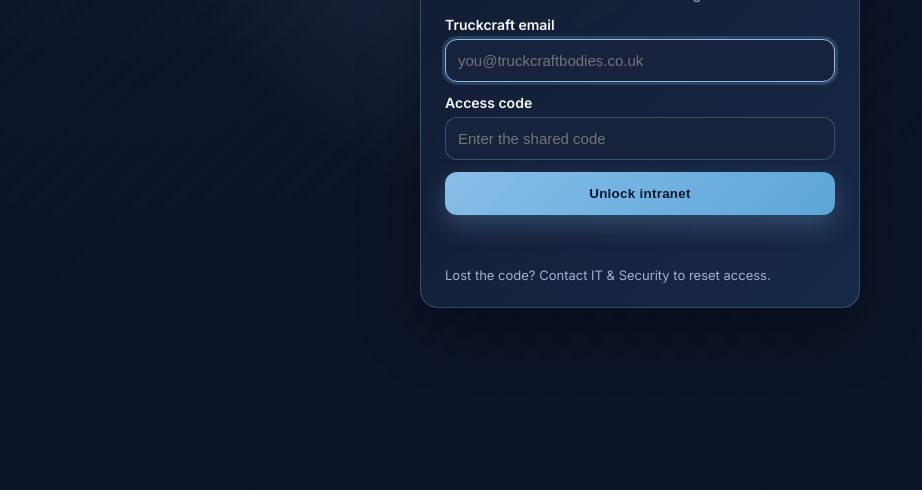
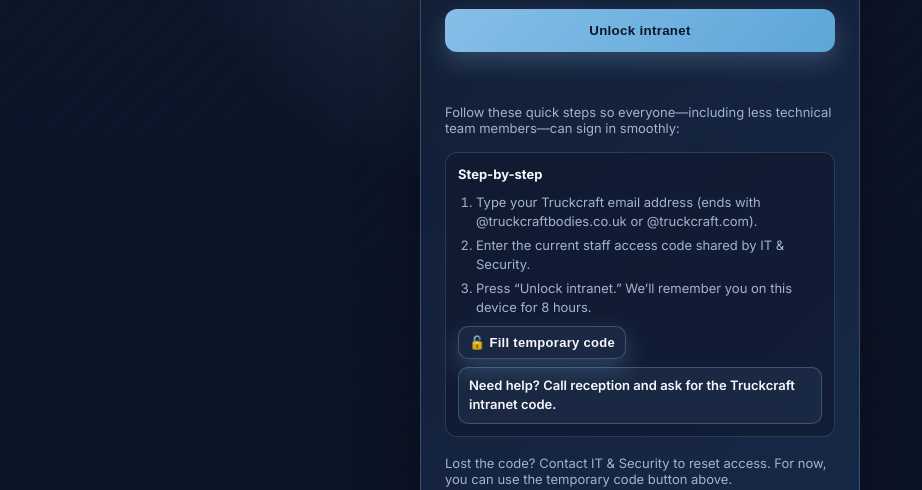
Before and after one commit to JWA06/Intranet-, a plain HTML site: page index.html in a window 1280 px wide. Shown: the part 310-800 px from the top of the page, without its empty margins (0-922 px from the left). Drawn offline with nearby package versions, Linux system fonts and the light colour scheme.

Commit message:
Update index.html

```diff
--- a/index.html
+++ b/index.html
@@ -1,4 +1,4 @@
-<!DOCTYPE html>
+!DOCTYPE html>
 <html lang="en">
 <head>
   <meta charset="UTF-8" />
@@ -117,6 +117,30 @@
       gap: 12px;
     }
 
+    .gate .steps {
+      background: rgba(17, 27, 48, 0.7);
+      border: 1px solid rgba(135, 190, 232, 0.2);
+      border-radius: 12px;
+      padding: 12px;
+      margin-top: 4px;
+      color: var(--muted);
+      font-size: 13px;
+      line-height: 1.5;
+    }
+
+    .gate .steps strong {
+      color: var(--text);
+    }
+
+    .gate .step-list {
+      padding-left: 18px;
+      margin: 8px 0 0;
+    }
+
+    .gate .step-list li {
+      margin: 4px 0;
+    }
+
     .gate label {
       display: grid;
       gap: 6px;
@@ -170,6 +194,32 @@
       font-size: 13px;
       color: var(--muted);
       margin: 6px 0 0;
+    }
+
+    .gate .helper-actions {
+      display: flex;
+      flex-wrap: wrap;
+      gap: 8px;
+      margin-top: 8px;
+    }
+
+    .gate .chip {
+      border: 1px solid rgba(135, 190, 232, 0.3);
+      background: rgba(135, 190, 232, 0.08);
+      color: var(--text);
+      padding: 8px 10px;
+      border-radius: 10px;
+      font-weight: 600;
+      cursor: pointer;
+      display: inline-flex;
+      align-items: center;
+      gap: 6px;
+      transition: border-color 0.15s ease, background 0.15s ease;
+    }
+
+    .gate .chip:hover {
+      border-color: var(--accent);
+      background: rgba(135, 190, 232, 0.14);
     }
 
     .page {
@@ -458,7 +508,20 @@
         </label>
         <button type="submit">Unlock intranet</button>
         <div class="error" id="gate-error" role="alert"></div>
-        <div class="helper">Lost the code? Contact IT &amp; Security to reset access.</div>
+        <div class="helper">Follow these quick steps so everyone—including less technical team members—can sign in smoothly:</div>
+        <div class="steps" aria-live="polite">
+          <strong>Step-by-step</strong>
+          <ol class="step-list">
+            <li>Type your Truckcraft email address (ends with @truckcraftbodies.co.uk or @truckcraft.com).</li>
+            <li>Enter the current staff access code shared by IT &amp; Security.</li>
+            <li>Press “Unlock intranet.” We’ll remember you on this device for 8 hours.</li>
+          </ol>
+          <div class="helper-actions">
+            <button type="button" class="chip" id="fill-default-code" aria-label="Fill the temporary access code">🔓 Fill temporary code</button>
+            <span class="chip" aria-live="polite">Need help? Call reception and ask for the Truckcraft intranet code.</span>
+          </div>
+        </div>
+        <div class="helper">Lost the code? Contact IT &amp; Security to reset access. For now, you can use the temporary code button above.</div>
       </form>
     </div>
   </div>
@@ -640,6 +703,7 @@
     const SESSION_KEY = 'tcb_staff_session';
     const SESSION_TTL = 8 * 60 * 60 * 1000; // 8 hours
     const ACCESS_CODE_HASH = '291c82c92e1c903d74ba42ace63d9d51ac416f092b1e27cf0584a26942e6e990';
+    const DEFAULT_CODE = 'premium-in-every-sense';
     const allowedDomains = ['truckcraftbodies.co.uk', 'truckcraft.com'];
 
     const gateEl = document.getElementById('access-gate');
@@ -647,6 +711,7 @@
     const gateEmail = document.getElementById('gate-email');
     const gateCode = document.getElementById('gate-code');
     const gateError = document.getElementById('gate-error');
+    const gateFillDefault = document.getElementById('fill-default-code');
     const appContent = document.getElementById('app-content');
     const authMeta = document.getElementById('auth-meta');
 
@@ -746,6 +811,15 @@
 
         persistSession(email);
         unlock(email);
+      });
+    }
+
+    if (gateFillDefault && gateCode) {
+      gateFillDefault.addEventListener('click', () => {
+        gateCode.value = DEFAULT_CODE;
+        gateCode.focus();
+        gateCode.setSelectionRange(gateCode.value.length, gateCode.value.length);
+        if (gateError) gateError.textContent = 'Temporary code filled—press Unlock intranet to continue.';
       });
     }
 
@@ -857,5 +931,3 @@
   </script>
 </body>
 </html>
-serve.sh
-New
```
